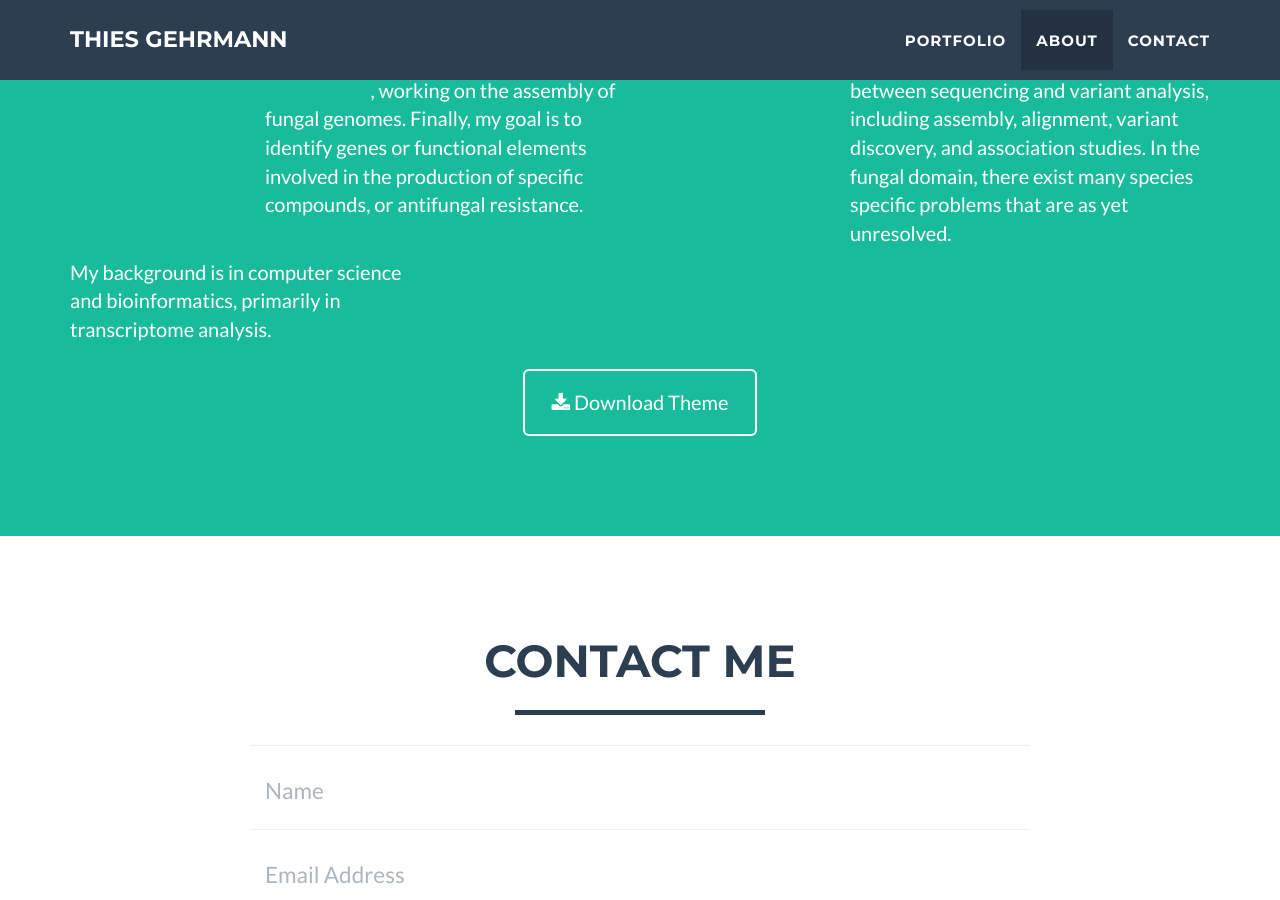
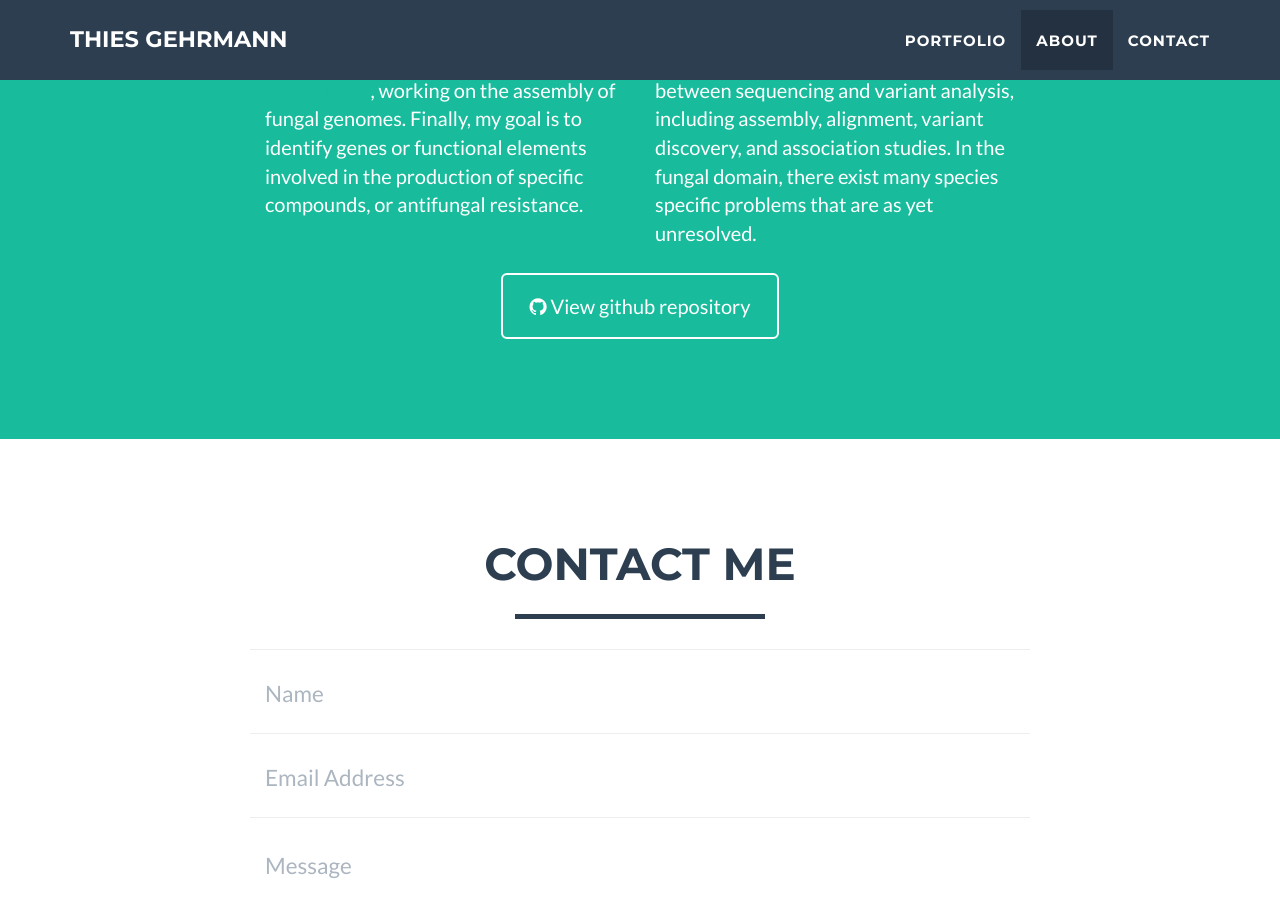
Before and after one commit to thiesgehrmann/thiesgehrmann.github.io, a Jekyll site: the page built from index.html, in a window 1280 px wide and 900 px high, scrolled down 1895 px. Built offline with Jekyll 4.4.1, drawn with Linux system fonts in a browser that asks for light colours.

Commit message:
updated about

```diff
--- a/_includes/about.html
+++ b/_includes/about.html
@@ -11,15 +11,12 @@
                 <div class="col-lg-4 col-lg-offset-2">
                     <p>I am a bioinformatician at the <a href="http://cbs.knaw.nl">CBS/KNAW</a>, working on the assembly of fungal genomes. Finally, my goal is to identify genes or functional elements involved in the production of specific compounds, or antifungal resistance.</p>
                 </div>
-                <div class="col-lg-4 col-lg-offset-2">
+                <div class="col-lg-4">
                     <p>As a result, I am interested in all steps between sequencing and variant analysis, including assembly, alignment, variant discovery, and association studies. In the fungal domain, there exist many species specific problems that are as yet unresolved.</p>
                 </div>
-                <div class="col-lg-4">
-                    <p>My background is in computer science and bioinformatics, primarily in transcriptome analysis.</p>
-                </div>
                 <div class="col-lg-8 col-lg-offset-2 text-center">
-                    <a href="#" class="btn btn-lg btn-outline">
-                        <i class="fa fa-download"></i> Download Theme
+                    <a href="https://github.com/thiesgehrmann" class="btn btn-lg btn-outline">
+                        <i class="fa fa-github"></i> View github repository
                     </a>
                 </div>
             </div>
```
